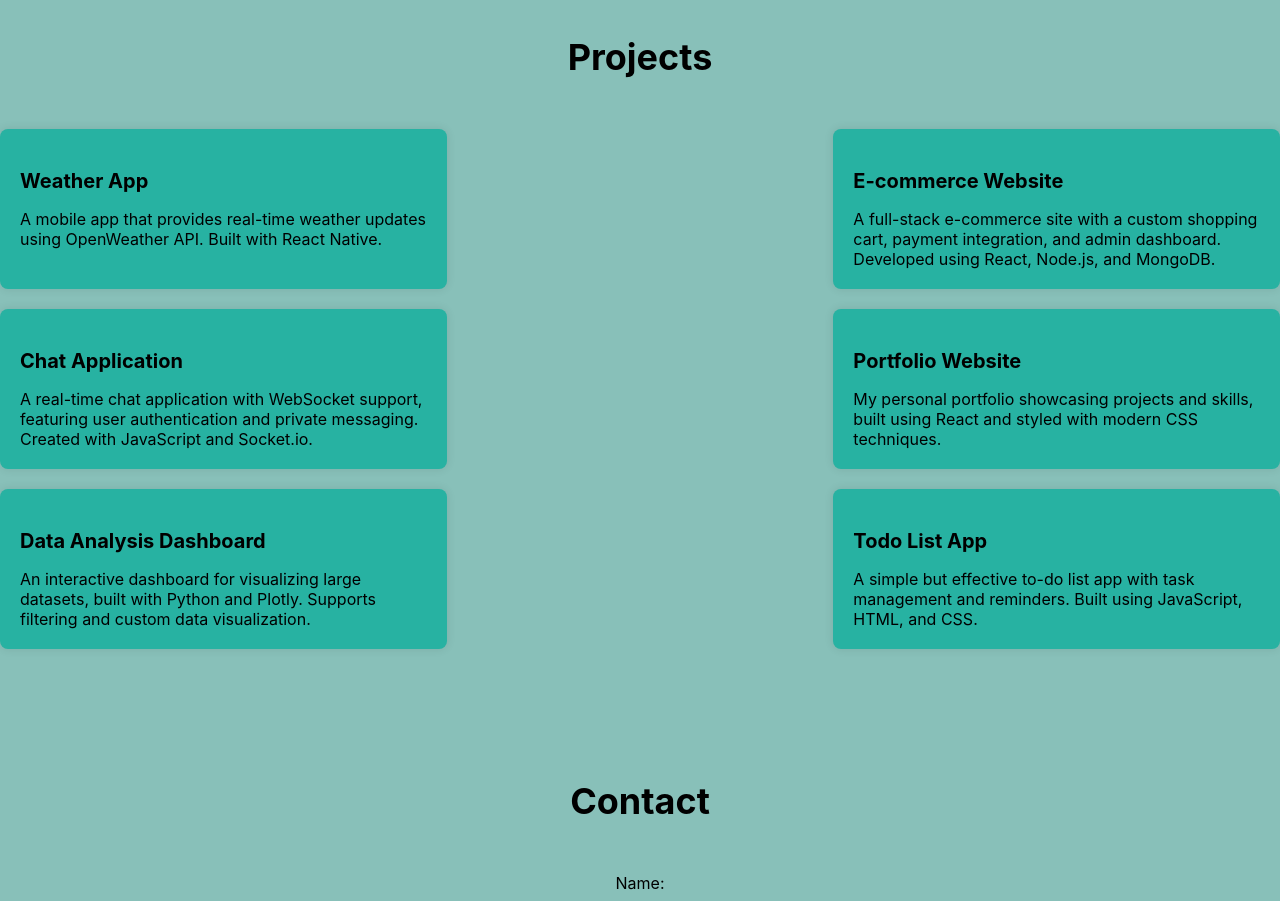
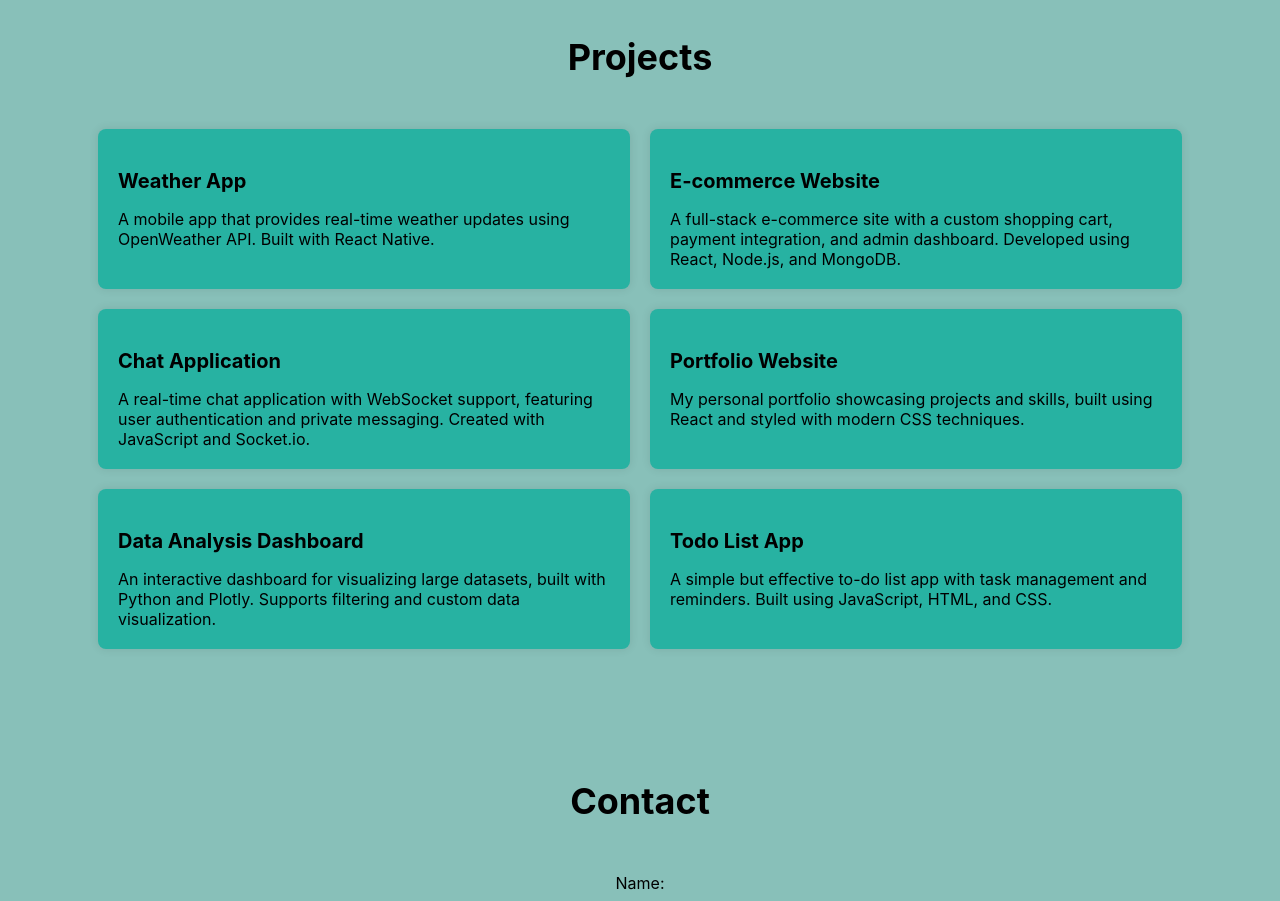
Before and after one commit to FilmonMeharii/filly-port, a React (Create React App) app: page / in a window 1280 px wide. Shown: the part 1560-2461 px from the top of the page. Built offline with nearby package versions, Linux system fonts and the light colour scheme.

Commit message:
updated css

```diff
--- a/src/CSS/Projects.css
+++ b/src/CSS/Projects.css
@@ -1,7 +1,7 @@
 .projects {
     display: flex;
     flex-wrap: wrap;
-    justify-content: space-between;
+    justify-content: center;
     gap: 20px;
   }
 
@@ -10,8 +10,8 @@
     padding: 20px;
     border-radius: 8px;
     box-shadow: 0px 0px 10px rgba(0, 0, 0, 0.1);
-    flex: 1 1 calc(33.333% - 20px);
-    max-width: calc(33.333% - 20px);
+    flex: 1 1 calc(40 - 20px);
+    max-width: calc(40% - 20px);
     cursor: pointer;
     transition: all 0.3s ease;
   }
```
